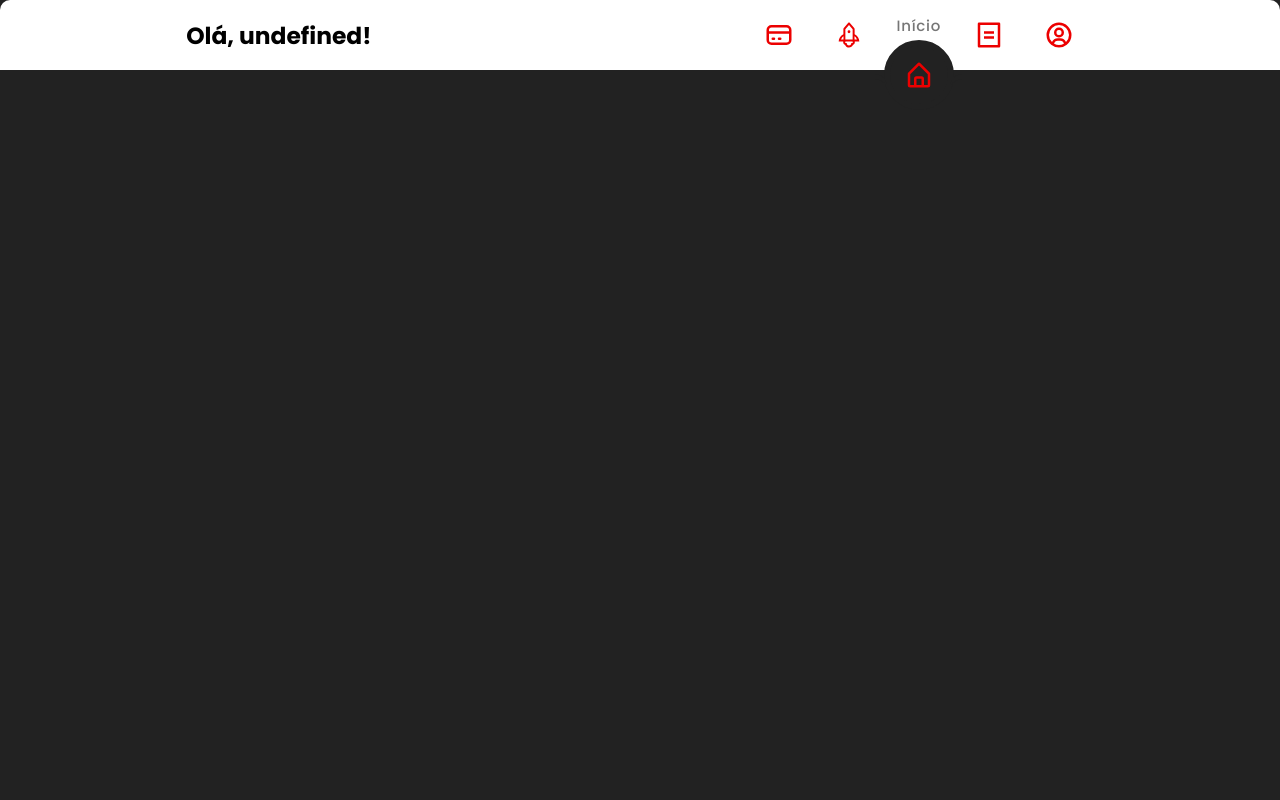
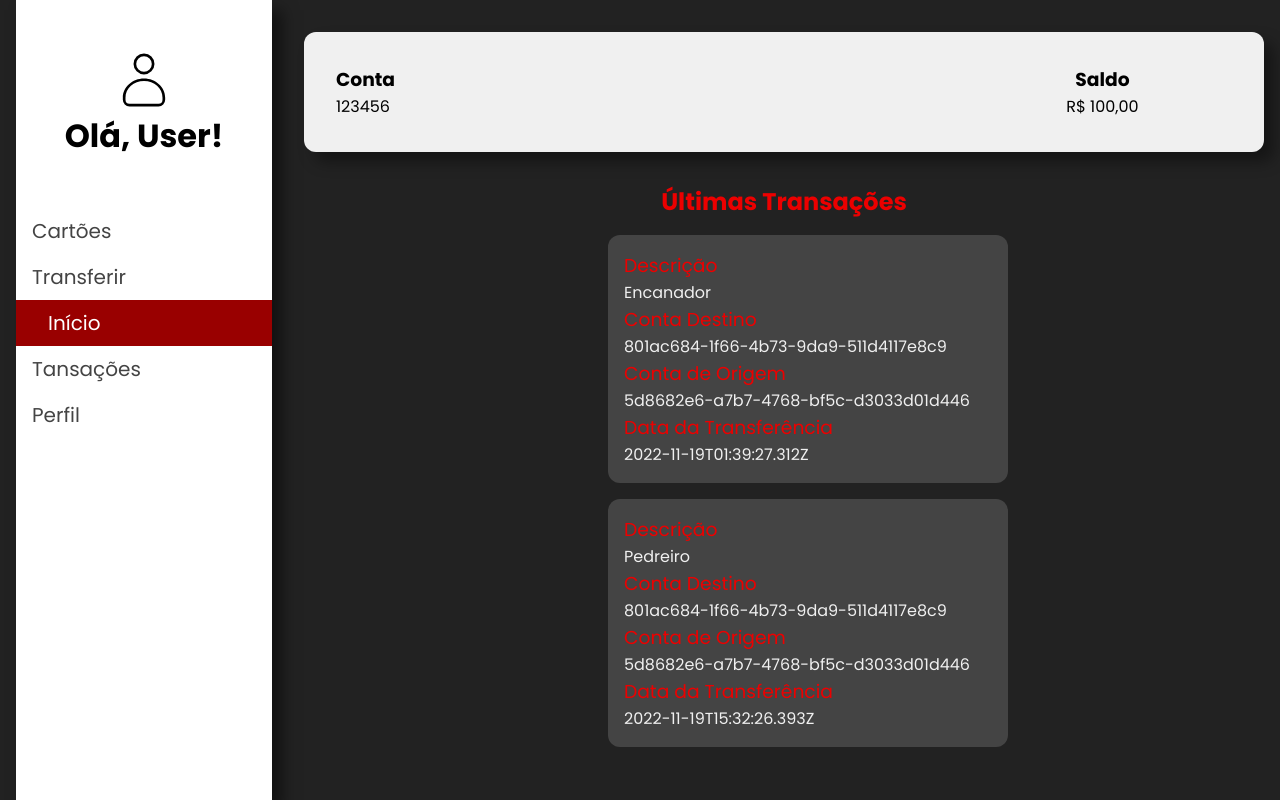
Before and after one commit to guilhermeevencio/personal-bank-app, a React (Vite) app in the folder app/frontend/: page /home in a window 1280 px wide. Built offline with nearby package versions, Linux system fonts and the light colour scheme.

Commit message:
feat: implements transactioncard component.

```diff
--- a/app/frontend/src/Router.tsx
+++ b/app/frontend/src/Router.tsx
@@ -1,16 +1,18 @@
 import { Routes, Route } from 'react-router-dom'
 import { PageNotImplemented } from './components/NotImplemented'
-import TabBarLayout from './components/TabBar'
+import TabBarLayout from './layouts/TabBarLayout'
+import { Home } from './pages/Home'
 import { Login } from './pages/Login'
+import { TransactionsHistory } from './pages/TransactionHistory'
 
 export function Router() {
   return (
     <Routes>
       <Route path="/" element={<Login />} />
       <Route path="/" element={<TabBarLayout />}>
-        <Route path="/home" element={<PageNotImplemented />} />
+        <Route path="/home" element={<Home />} />
         <Route path="/cards" element={<PageNotImplemented />} />
-        <Route path="/transactions-history" element={<PageNotImplemented />} />
+        <Route path="/transactions-history" element={<TransactionsHistory />} />
         <Route path="/profile" element={<PageNotImplemented />} />
         <Route path="/transactions" element={<PageNotImplemented />} />
       </Route>
--- /dev/null
+++ b/app/frontend/src/components/TransactionCard/index.tsx
@@ -0,0 +1,40 @@
+import PropTypes, { InferProps } from 'prop-types'
+import styles from './styles.module.css'
+
+export function TransactionCard({
+  createdAt,
+  description,
+  debitedAccountId,
+  creditedAccountId,
+  transactionId,
+}: InferProps<typeof TransactionCard.propTypes>) {
+  return (
+    <div key={transactionId} className={styles.historyCard}>
+      <div className={styles.cardItem}>
+        <h3>Descrição</h3>
+        <p>{description}</p>
+      </div>
+      <div className={styles.cardItem}>
+        <h3>Conta Destino</h3>
+        <p>{creditedAccountId}</p>
+      </div>
+
+      <div className={styles.cardItem}>
+        <h3>Conta de Origem</h3>
+        <p>{debitedAccountId}</p>
+      </div>
+      <div className={styles.cardItem}>
+        <h3>Data da Transferência</h3>
+        <p>{createdAt}</p>
+      </div>
+    </div>
+  )
+}
+
+TransactionCard.propTypes = {
+  createdAt: PropTypes.string.isRequired,
+  description: PropTypes.string.isRequired,
+  debitedAccountId: PropTypes.string.isRequired,
+  creditedAccountId: PropTypes.string.isRequired,
+  transactionId: PropTypes.string.isRequired,
+}
--- /dev/null
+++ b/app/frontend/src/components/TransactionCard/styles.module.css
@@ -0,0 +1,31 @@
+.historyCard {
+  margin: 1rem;
+  background-color: var(--darkGrey);
+  width: 400px;
+  border-radius: 12px;
+  padding: 1rem;
+}
+
+
+.cardItem {
+  color: var(--lighterGrey);
+}
+
+.cardItem h3 {
+  color: var(--red);
+  font-weight: 400;
+}
+
+.historyContainer a {
+  text-decoration: none;
+}
+
+.historyContainer h2 {
+  text-align: center;
+  color: var(--red);
+}
+
+.historyContainer {
+  width: 40%;
+  margin-top: 2rem;
+}
--- a/app/frontend/src/services/requests.ts
+++ b/app/frontend/src/services/requests.ts
@@ -1,5 +1,4 @@
 import axios from 'axios'
-import { IUser } from '../interfaces/User'
 
 const baseURL = 'http://localhost:3001'
 
@@ -18,7 +17,7 @@ const loginRequest = async ({ username, password }: LoginRequestDTO) => {
       baseURL,
     })
     const response = await instance.post('/sessions', { username, password })
-    return response.data as IUser
+    return response.data
   } catch (e) {
     return e
   }
```
